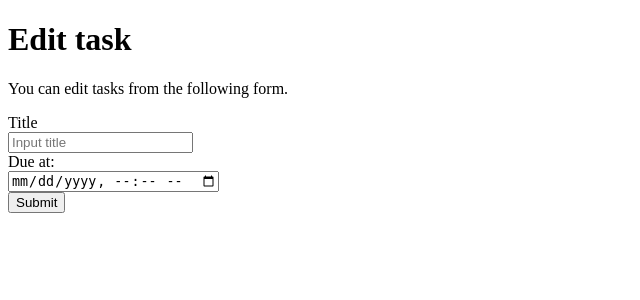
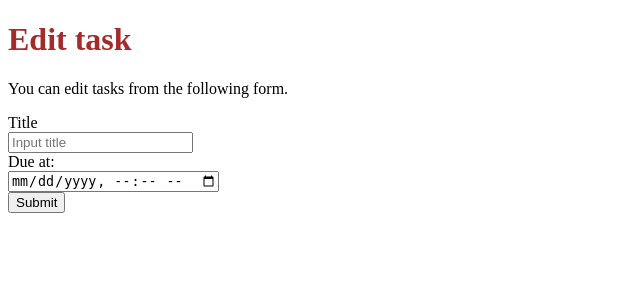
Before and after one commit to s1f102201065/django-test-exercise, a Django app: template todo/templates/todo/edit.html in a window 1280 px wide. Shown: the top 300 px of the page, without its empty margins (0-640 px from the left). Run offline with Django 5.2, Linux system fonts and the light colour scheme; the template is opened without the code that fills it, so the values that code supplies are empty.

Commit message:
cssファイルの適用

```diff
--- /dev/null
+++ b/todo/static/css/styles.css
@@ -0,0 +1,3 @@
+h1 {
+    color: brown;
+}
--- a/todo/templates/todo/detail.html
+++ b/todo/templates/todo/detail.html
@@ -4,6 +4,7 @@
 
   <head>
     <title>To Do Application</title>
+    <link rel="stylesheet", href="../../static/css/styles.css">
     <meta charset="UTF-8">
     <meta name="author" content="INIAD">
   </head>
--- a/todo/templates/todo/edit.html
+++ b/todo/templates/todo/edit.html
@@ -4,6 +4,7 @@
 
   <head>
     <title>To Do Application</title>
+    <link rel="stylesheet", href="../../static/css/styles.css">
     <meta charset="UTF-8">
     <meta name="author" content="INIAD">
   </head>
--- a/todo/templates/todo/index.html
+++ b/todo/templates/todo/index.html
@@ -4,6 +4,7 @@
 
   <head>
     <title>To Do Application</title>
+    <link rel="stylesheet", href="../../static/css/styles.css">
     <meta charset="UTF-8">
     <meta name="author" content="INIAD">
   </head>
```
